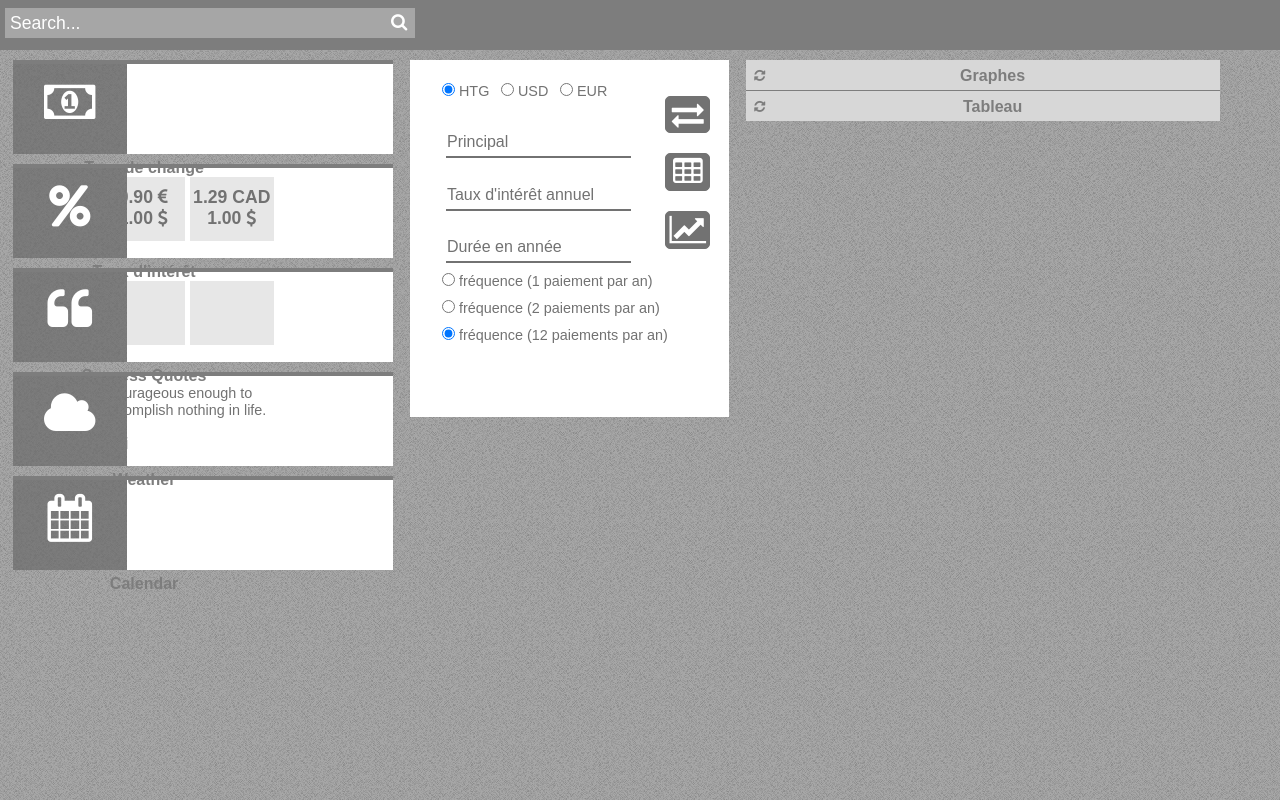
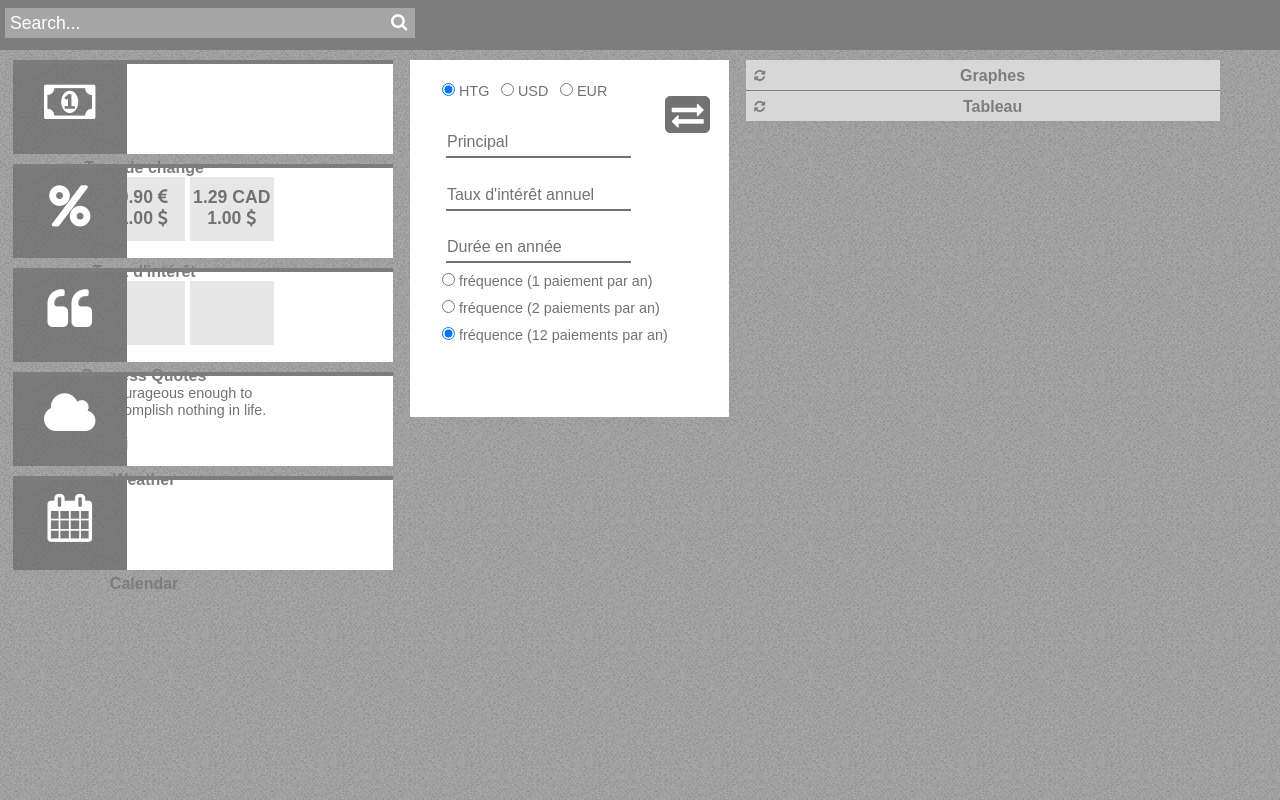
Before and after one commit to arnaudcasame/loanDashboard, a plain HTML site: page index.html in a window 1280 px wide. Drawn offline with nearby package versions, Linux system fonts and the light colour scheme.

Commit message:
gets rid of the html buttons since the accordion headers are buttons the trigger the graph and the table

```diff
--- a/index.html
+++ b/index.html
@@ -136,10 +136,10 @@
 					<button id='save' title="Comparer les modalités d'un prêt à un autre.">
 						<span><i class="fa fa-exchange"></i></span>
 					</button>
-					<button id='eche' title="Déployer l'échelonnement des modalités actuelles."><span><i class="fa fa-table"></i></span>
+					<!-- <button id='eche' title="Déployer l'échelonnement des modalités actuelles."><span><i class="fa fa-table"></i></span>
 					</button>
 					<button id='graph' title="Visionner le graph Intérêt et Principal"><span><i class="fa fa-line-chart"></i></span>
-					</button>
+					</button> -->
 				</div>
 			</div>
 			<div id='comparaison'></div>
```
